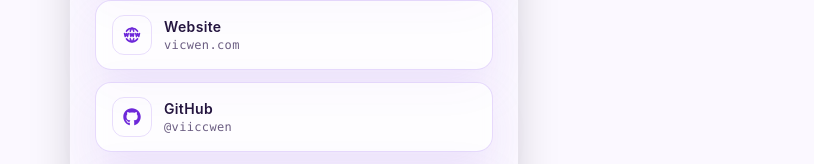
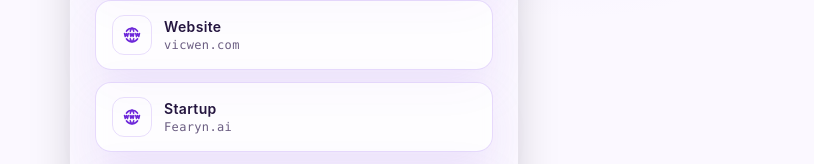
Before and after one commit to viiccwen/mylink, a React (Vite) app: page / in a window 1280 px wide. Shown: the part 447-611 px from the top of the page, without its empty margins (346-1160 px from the left). Built offline with nearby package versions, Linux system fonts and the light colour scheme.

Commit message:
Update website link

```diff
--- a/src/App.tsx
+++ b/src/App.tsx
@@ -39,6 +39,12 @@
     label: 'Website',
     handle: 'vicwen.com',
     href: 'https://vicwen.com',
+    icon: TbWorldWww,
+  },
+  {
+    label: 'Startup',
+    handle: 'Fearyn.ai',
+    href: 'https://fearyn.com',
     icon: TbWorldWww,
   },
   {
```
Also changed, not shown: 1 other file (tests, documents, lock files or other folders).
